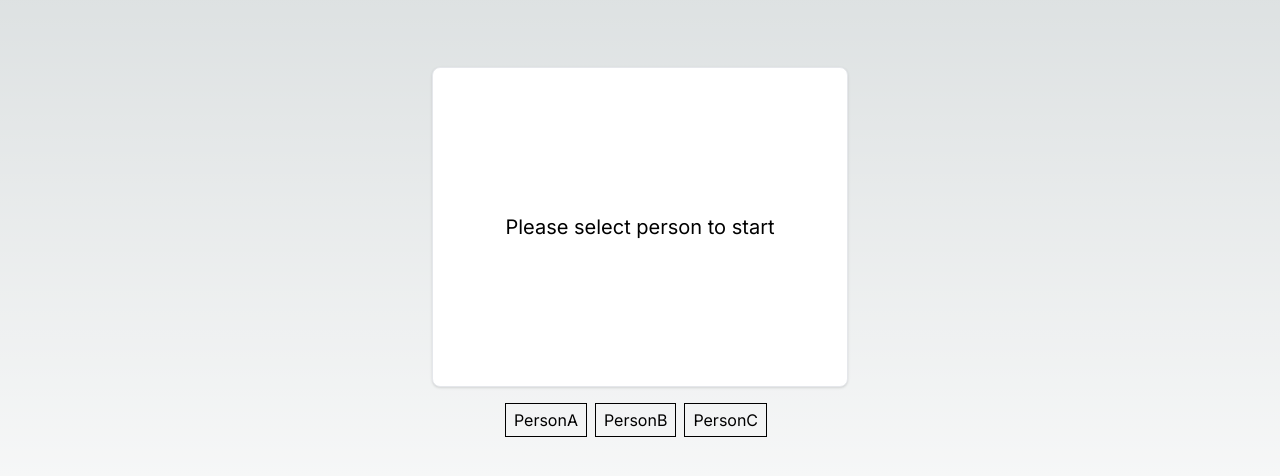
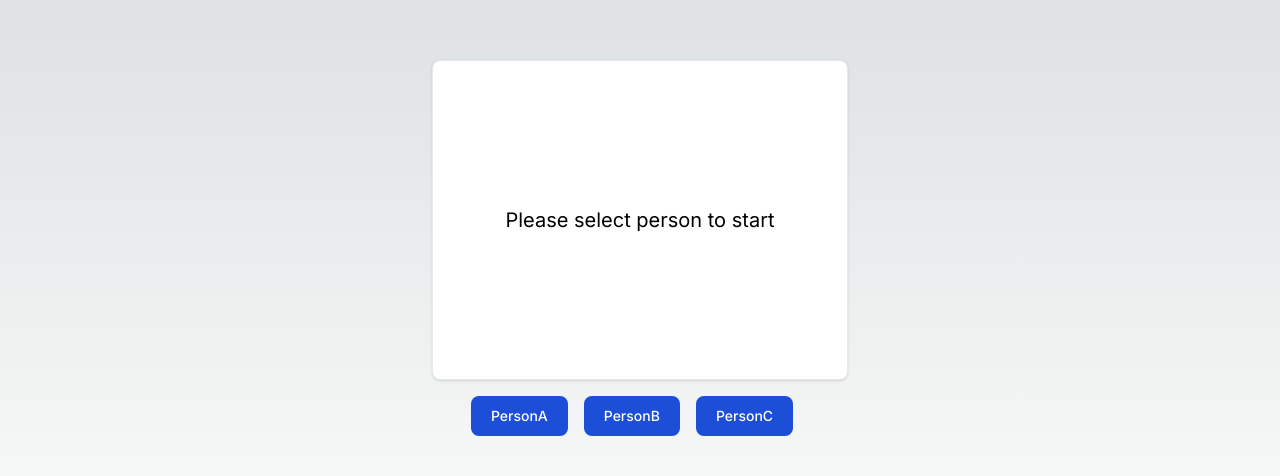
Before and after one commit to freshmilkdev/ssg-next-challenge, a Next.js app: page / in a window 1280 px wide. Shown: the part 148-624 px from the top of the page. Built offline with nearby package versions, Linux system fonts and the light colour scheme.

Commit message:
style: flowbite default buttons

```diff
--- a/src/components/Button.tsx
+++ b/src/components/Button.tsx
@@ -13,7 +13,9 @@
     <button
       onClick={onClick}
       type="button"
-      className={classNames("px-2 py-1 border border-black")}
+      className={classNames(
+        "text-white bg-blue-700 hover:bg-blue-800 focus:ring-4 focus:ring-blue-300 font-medium rounded-lg text-sm px-5 py-2.5 me-2 mb-2 dark:bg-blue-600 dark:hover:bg-blue-700 focus:outline-none dark:focus:ring-blue-800",
+      )}
     >
       {children}
     </button>
```
